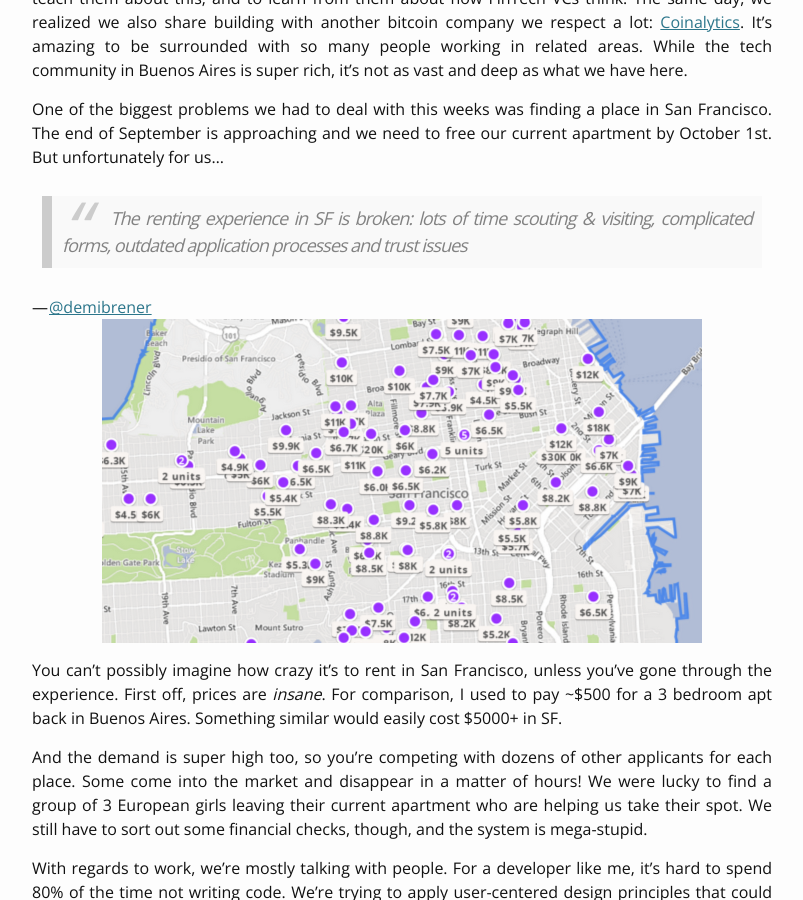
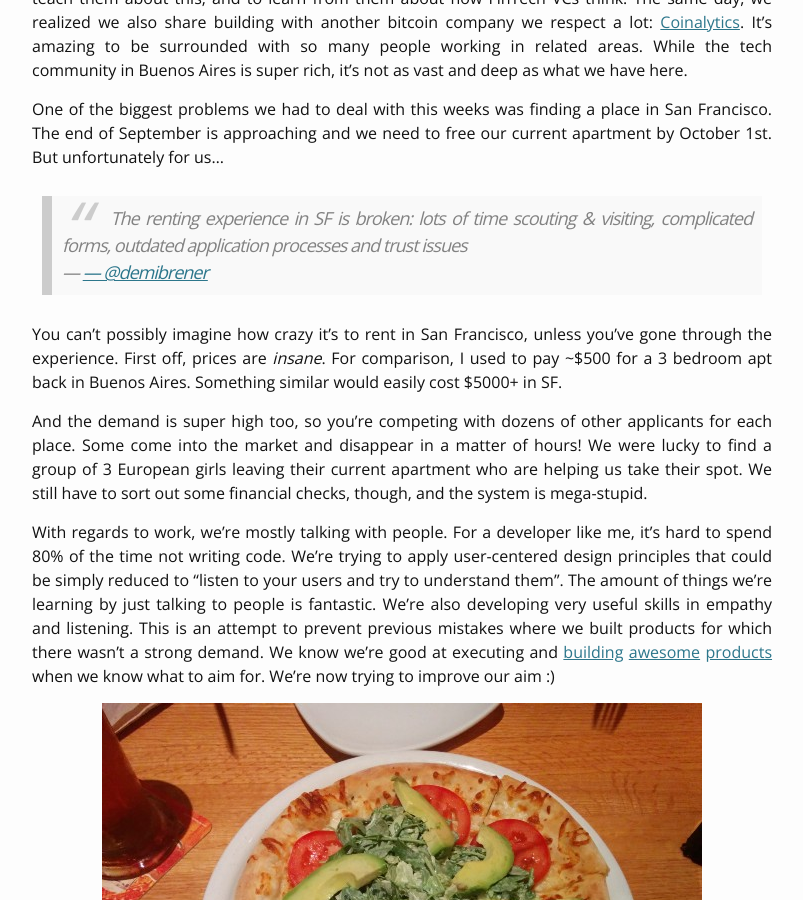
Before and after one commit to tobyornottobe/maraoz.github.io, a Jekyll site: the page built from _posts/2015-9-21-adventures-of-a-foreigner-in-silicon-valley-part-2.md, in a window 1280 px wide and 900 px high, scrolled down 1027 px. Shown: the whole window, without its empty margins (238-1041 px from the left). Built offline with Jekyll 4.4.1, drawn with Linux system fonts in a browser that asks for light colours; comment, search, counter and statistics services are not loaded.

Commit message:
chaining quote format

```diff
--- a/_posts/2015-9-21-adventures-of-a-foreigner-in-silicon-valley-part-2.md
+++ b/_posts/2015-9-21-adventures-of-a-foreigner-in-silicon-valley-part-2.md
@@ -12,11 +12,10 @@ Our new neighbors moved in, and they turned out to be a Russian FinTech VC firm.
 
 One of the biggest problems we had to deal with this weeks was finding a place in San Francisco. The end of September is approaching and we need to free our current apartment by October 1st. But unfortunately for us…
 
-<blockquote>
-The renting experience in SF is broken: lots of time scouting & visiting, complicated forms, outdated application processes and trust issues
+<blockquote cite="https://twitter.com/demibrener/status/645397995534487553">
+<p>The renting experience in SF is broken: lots of time scouting & visiting, complicated forms, outdated application processes and trust issues</p>
+<footer>— <a href="https://twitter.com/demibrener/status/645397995534487553"> — @demibrener</a></footer>
 </blockquote>
-— [@demibrener](https://twitter.com/demibrener/status/645397995534487553)
-<img class="centerimage" src="/img/silicon2/2.png">
 
 You can’t possibly imagine how crazy it’s to rent in San Francisco, unless you’ve gone through the experience. First off, prices are *insane*. For comparison, I used to pay ~$500 for a 3 bedroom apt back in Buenos Aires. Something similar would easily cost $5000+ in SF.
 
```
